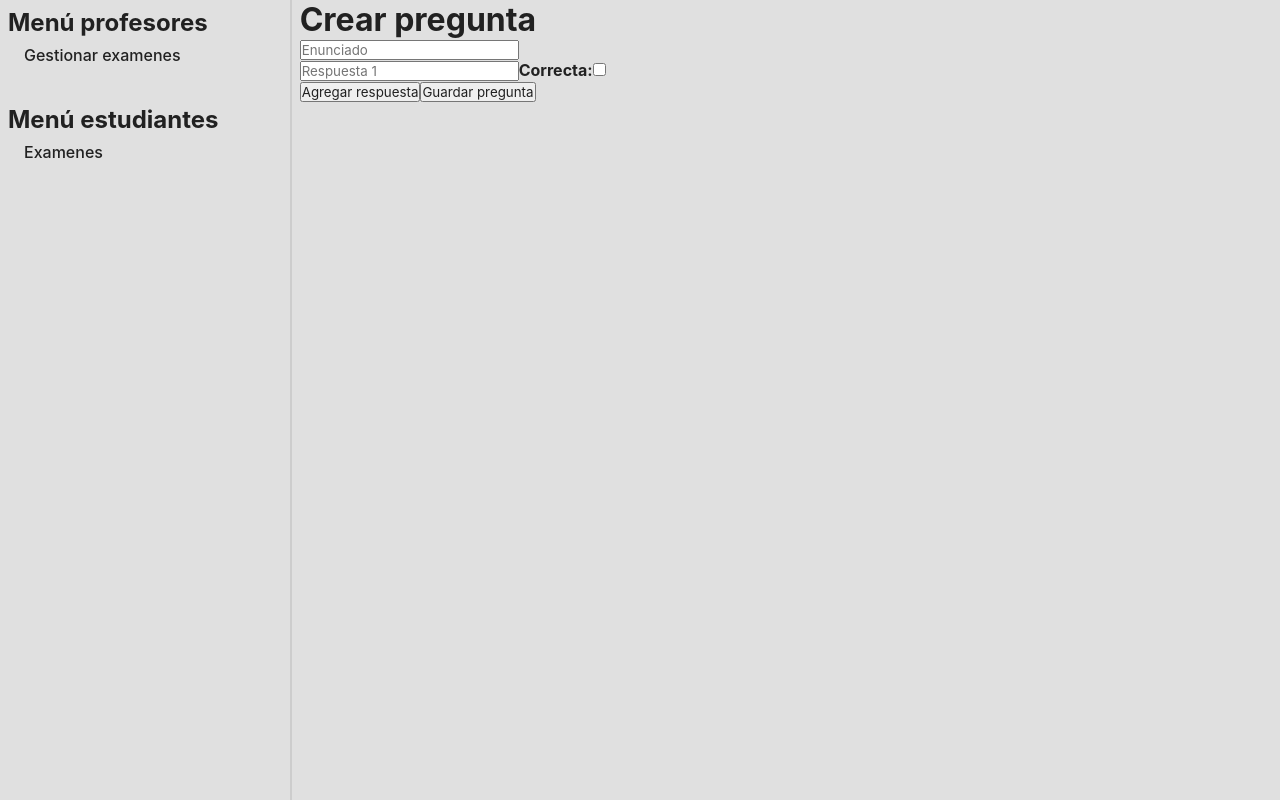
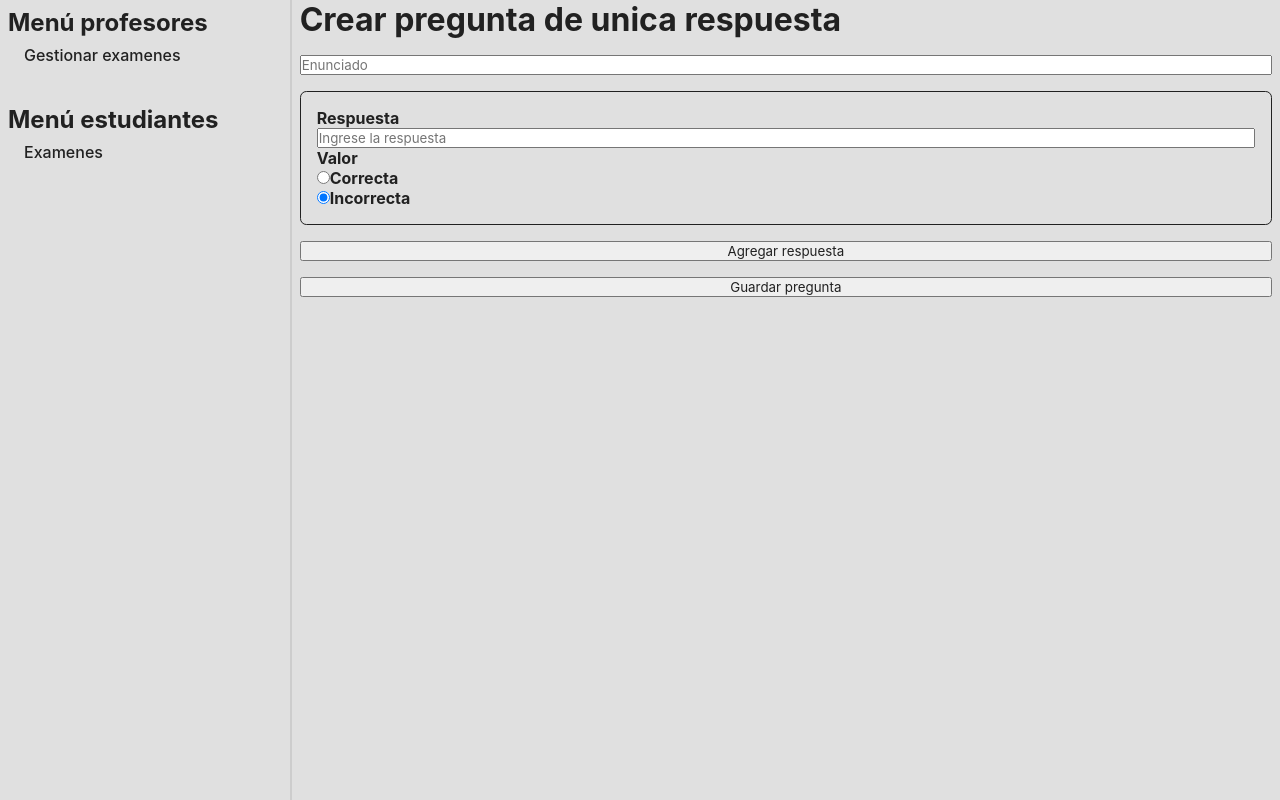
Before and after one commit to ReDAndFel/EduQuiz_Front, a React (Vite) app: page /agregar-pregunta in a window 1280 px wide. Built offline with nearby package versions, Linux system fonts and the light colour scheme.

Commit message:
Se hizo la interfaz de crear pregunta de unica respuesta y se hizo la comunicacion y estructura del json del examen

```diff
--- a/src/components/App/App.jsx
+++ b/src/components/App/App.jsx
@@ -4,7 +4,7 @@ import AsideMenu from '../AsideMenu/AsideMenu'
 import ExamManagement from '../ExamManagement/ExamManagement'
 import QuestionManagement from '../QuestionManagement/QuestionManagement'
 import Exams from '../Exams/Exams'
-import QuestionForm from '../QuestionForm/QuestionForm'
+import QuestionUniqueAnswordForm from '../QuestionUniqueAnswordForm/QuestionUniqueAnswordForm'
 
 function App() {
   return (
@@ -18,7 +18,7 @@ function App() {
         <Route path="/preguntas" element={<QuestionManagement />} />
         <Route path="/" element={<ExamManagement />} />
         <Route path="/examenes" element={<Exams />} />
-        <Route path="/agregar-pregunta" element={<QuestionForm />} />
+        <Route path="/agregar-pregunta" element={<QuestionUniqueAnswordForm />} />
 
       </Routes>
 
--- a/src/components/QuestionForm/QuestionForm.jsx
+++ /dev/null
@@ -1,65 +0,0 @@
-import { useState } from "react";
-import "./QuestionForm.css";
-import { useLocation, useNavigate } from "react-router-dom";
-
-const QuestionForm = () => {
-    const [statement, setStatement] = useState("");
-    const [answers, setAnswers] = useState([{ text: "", isCorrect: false }]);
-    const navigate = useNavigate();
-    const { state } = useLocation();
-    const { questions = [] } = state || {};
-
-    const handleAddAnswer = () => {
-        setAnswers([...answers, { text: "", isCorrect: false }]);
-    };
-
-    const handleAnswerChange = (index, field, value) => {
-        const newAnswers = [...answers];
-        newAnswers[index][field] = value;
-        setAnswers(newAnswers);
-    };
-
-    const handleSubmit = (e) => {
-        e.preventDefault();
-        const newQuestion = { statement, answers };
-        navigate("/preguntas", { state: { questions: [...questions, newQuestion] } });
-    };
-
-    return (
-        <form onSubmit={handleSubmit}>
-            <h1>Crear pregunta</h1>
-            <input
-                type="text"
-                placeholder="Enunciado"
-                value={statement}
-                onChange={(e) => setStatement(e.target.value)}
-            />
-            {answers.map((answer, index) => (
-                <div key={index}>
-                    <input
-                        type="text"
-                        placeholder={`Respuesta ${index + 1}`}
-                        value={answer.text}
-                        onChange={(e) => handleAnswerChange(index, "text", e.target.value)}
-                    />
-                    <label>
-                        Correcta:
-                        <input
-                            type="checkbox"
-                            checked={answer.isCorrect}
-                            onChange={(e) =>
-                                handleAnswerChange(index, "isCorrect", e.target.checked)
-                            }
-                        />
-                    </label>
-                </div>
-            ))}
-            <button type="button" onClick={handleAddAnswer}>
-                Agregar respuesta
-            </button>
-            <button type="submit">Guardar pregunta</button>
-        </form>
-    );
-};
-
-export default QuestionForm;
--- a/src/components/QuestionManagement/QuestionManagement.css
+++ b/src/components/QuestionManagement/QuestionManagement.css
@@ -3,3 +3,7 @@
     flex-direction: column;
     gap: 1em;
 }
+
+.question-card ol{
+    margin-left: 2em;
+}
--- a/src/components/QuestionManagement/QuestionManagement.jsx
+++ b/src/components/QuestionManagement/QuestionManagement.jsx
@@ -1,48 +1,51 @@
-import { useEffect, useState } from "react"
+import { useState } from "react"
 import "./QuestionManagement.css"
 import { useLocation, useNavigate } from "react-router-dom"
 
 const QuestionManagement = () => {
-    const [questions, setQuestions] = useState([])
+
     const navigate = useNavigate()
     const { state } = useLocation();
-    const { selectedUniversity, selectedCourse, selectedGroup, selectedTopic } =
-        state || {};
+    const { updateForm } = state
+    const [data, setData] = useState(updateForm || {});
 
     const handleAddQuestion = () => {
-        navigate('/agregar-pregunta', { state: { questions } });
+        navigate('/agregar-pregunta', { state: { data } });
+    };
+
+
+    const handleSaveQuetions = () => {
+        console.log("Data definitiva de examen:")
+        console.log(data)
     }
-
-    useEffect(() => {
-        if (state?.questions) {
-            setQuestions(state.questions);
-        }
-    }, [state]);
 
     return (
         <div className="question-management-container">
             <h1>Preguntas</h1>
-            <h3>{selectedUniversity}</h3>
-            <h3>{selectedCourse}</h3>
-            <h3>{selectedGroup}</h3>
-            <h3>{selectedTopic}</h3>
+            <h3>Titulo:{data.titulo}</h3>
+            <h3>Curso: {data.curso.nombrecurso}</h3>
+            <h3>Tema: {data.tema.nombre}</h3>
             <div className="questions-container">
-                {questions.map((question, index) => (
-                    <div key={index} className="question-card">
-                        <h3>{question.statement}</h3>
-                        <ul>
-                            {question.answers.map((answer, answerIndex) => (
-                                <li key={answerIndex}>
-                                    {answer.text} {answer.isCorrect ? '(Correcta)' : '(Incorrecta)'}
-                                </li>
-                            ))}
-                        </ul>
-                    </div>
-                ))}
+                {data.preguntas ? (
+                    data.preguntas.map((question, index) => (
+                        <div key={index} className="question-card">
+                            <h3>{question.enunciado}</h3>
+                            <ol type="A">
+                                {question.respuestas.map((answer, answerIndex) => (
+                                    <li key={answerIndex}>
+                                        {answer.opcionrespuesta}
+                                    </li>
+                                ))}
+                            </ol>
+                        </div>
+                    ))
+                ) : (
+                    <p>No hay preguntas disponibles</p>
+                )}
             </div>
 
             <button onClick={handleAddQuestion}>Agregar pregunta</button>
-            <button>Guardar preguntas</button>
+            <button onClick={handleSaveQuetions}>Guardar preguntas</button>
         </div>
     )
 }
--- /dev/null
+++ b/src/components/QuestionUniqueAnswordForm/QuestionUniqueAnswordForm.css
@@ -0,0 +1,13 @@
+.form-question-unique-answord{
+    display: flex;
+    flex-direction: column;
+    gap: 1em;
+}
+
+.answer-container{
+    display: flex;
+    flex-direction: column;
+    padding: 1em;
+    border: 1px solid var(--font-color);
+    border-radius: 0.4em;
+}
--- /dev/null
+++ b/src/components/QuestionUniqueAnswordForm/QuestionUniqueAnswordForm.jsx
@@ -0,0 +1,93 @@
+import { useState } from "react";
+import "./QuestionUniqueAnswordForm.css";
+import { useLocation, useNavigate } from "react-router-dom";
+
+const QuestionUniqueAnswordForm = () => {
+    const [statement, setStatement] = useState("");
+    const [answers, setAnswers] = useState([{ opcionrespuesta: "", correcta: "Incorrecta" }]);
+    const navigate = useNavigate();
+    const { state } = useLocation();
+    const { data = {} } = state || {};
+
+    const handleAddAnswer = () => {
+        setAnswers([...answers, { opcionrespuesta: "", correcta: "Incorrecta" }]);
+    };
+
+    const handleAnswerChange = (index, field, value) => {
+        const newAnswers = [...answers];
+        newAnswers[index][field] = value;
+        // Si se marca una respuesta como correcta, las demás se marcan como incorrectas
+        if (field === "correcta" && value === "Correcta") {
+            newAnswers.forEach((answer, i) => {
+                if (i !== index) {
+                    answer.correcta = "Incorrecta";
+                }
+            });
+        }
+        setAnswers(newAnswers);
+    };
+
+    const handleSubmit = (e) => {
+        e.preventDefault();
+        const newQuestion = { "enunciado": statement, "respuestas": answers };
+        const updateForm = {
+            ...data,
+            preguntas: [...(data.preguntas || []), newQuestion],
+        };
+        navigate("/preguntas", { state: { updateForm } });
+    };
+
+    return (
+        <form className="form-question-unique-answord" onSubmit={handleSubmit}>
+            <h1>Crear pregunta de unica respuesta</h1>
+            <input
+                type="text"
+                placeholder="Enunciado"
+                value={statement}
+                onChange={(e) => setStatement(e.target.value)}
+            />
+            {answers.map((answer, index) => (
+                <div className="answer-container" key={index}>
+                    <label>Respuesta</label>
+                    <input
+                        type="text"
+                        placeholder={"Ingrese la respuesta"}
+                        value={answer.opcionrespuesta}
+                        onChange={(e) => handleAnswerChange(index, "opcionrespuesta", e.target.value)}
+                    />
+                    <label>Valor</label>
+                    <label>
+                        <input
+                            type="radio"
+                            name={`correcta-${index}`}
+                            value="Correcta"
+                            checked={answer.correcta === "Correcta"}
+                            onChange={(e) =>
+                                handleAnswerChange(index, "correcta", e.target.value)
+                            }
+                        />
+                        Correcta
+                    </label>
+                    <label>
+                        <input
+                            type="radio"
+                            name={`correcta-${index}`}
+                            value="Incorrecta"
+                            checked={answer.correcta === "Incorrecta"}
+                            onChange={(e) =>
+                                handleAnswerChange(index, "correcta", e.target.value)
+                            }
+                        />
+                        Incorrecta
+                    </label>
+                </div>
+            ))}
+            <button type="button" onClick={handleAddAnswer}>
+                Agregar respuesta
+            </button>
+            <button type="submit">Guardar pregunta</button>
+        </form>
+    );
+};
+
+export default QuestionUniqueAnswordForm;
--- a/src/hooks/useCourse.jsx
+++ b/src/hooks/useCourse.jsx
@@ -25,7 +25,9 @@ export const useCourse = () => {
 
 
     const handleChangeCourse = (e) => {
-        setSelectedCourse(e.target.value)
+        const courseId = e.target.value;
+        const selectedCourse = courses.find(course => course.id === parseInt(courseId));
+        setSelectedCourse(selectedCourse)
     }
 
     return { courses, handleChangeCourse,getCourses, selectedCourse }
--- a/src/hooks/useTopic.jsx
+++ b/src/hooks/useTopic.jsx
@@ -24,7 +24,9 @@ export const useTopic = () => {
 
 
     const handleChangeTopic = (e) => {
-        setSelectedTopic(e.target.value)
+        const topicId = e.target.value;
+        const selectedTopic = topics.find(topic => topic.id === parseInt(topicId));
+        setSelectedTopic(selectedTopic);
     }
 
     return { topics, getTopics, handleChangeTopic, selectedTopic }
```
Also changed, not shown: src/components/ExamManagement/ExamManagement.jsx (+90 -15 lines), src/components/QuestionForm/QuestionForm.css (deleted).
